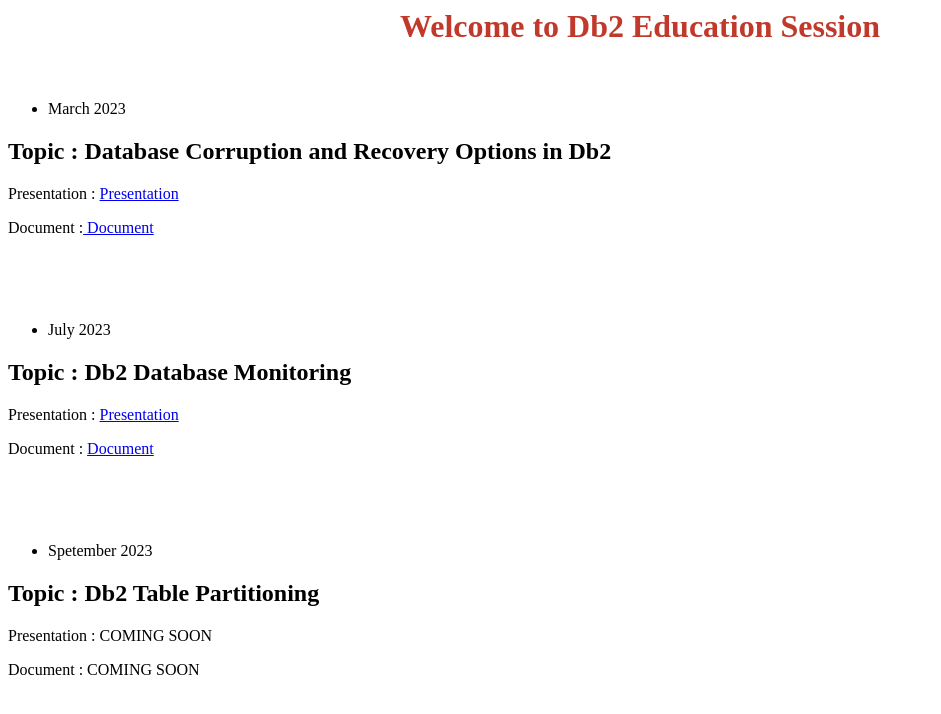
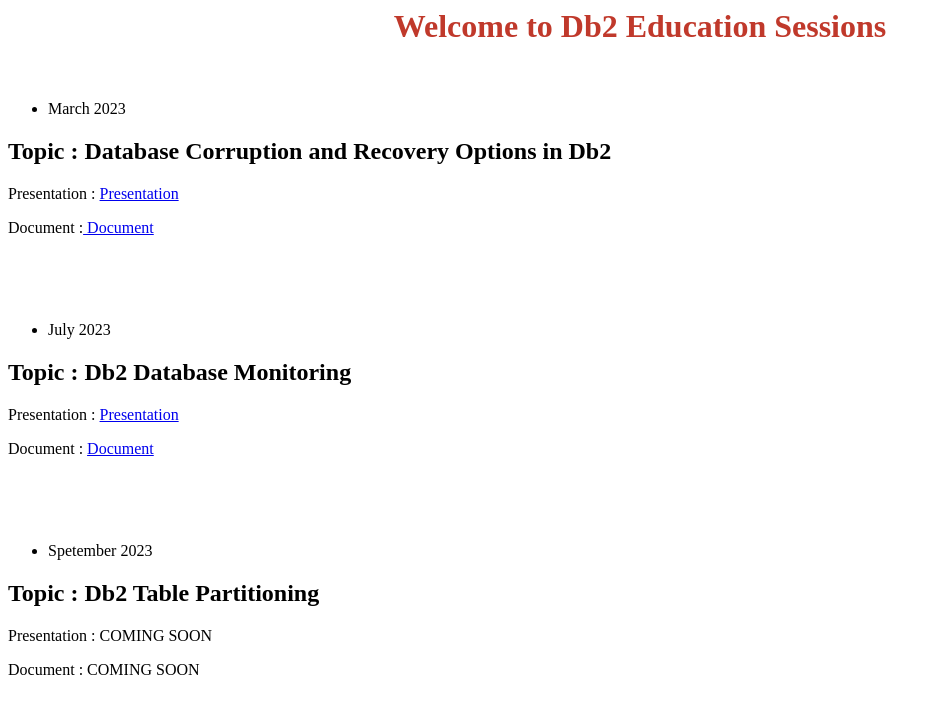
Before and after one commit to rohitrautibm/Education.github.io, a plain HTML site: page index.html in a window 1280 px wide. Shown: the whole page, without its empty margins (0-941 px from the left). Drawn offline with Linux system fonts and the light colour scheme.

Commit message:
Update index.html

```diff
--- a/index.html
+++ b/index.html
@@ -1,4 +1,4 @@
-<h1 style="text-align:center"><strong><span style="color:#c0392b">Welcome to Db2 Education Session</span></strong></h1>
+<h1 style="text-align:center"><strong><span style="color:#c0392b">Welcome to Db2 Education Sessions</span></strong></h1>
 
 <p>&nbsp;</p>
 
```
